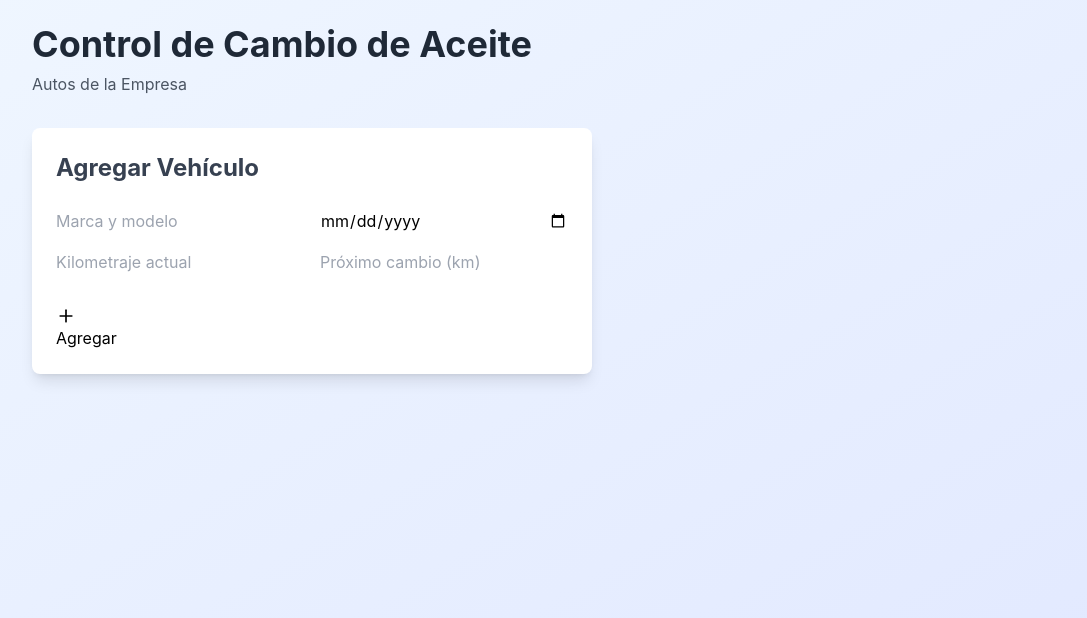
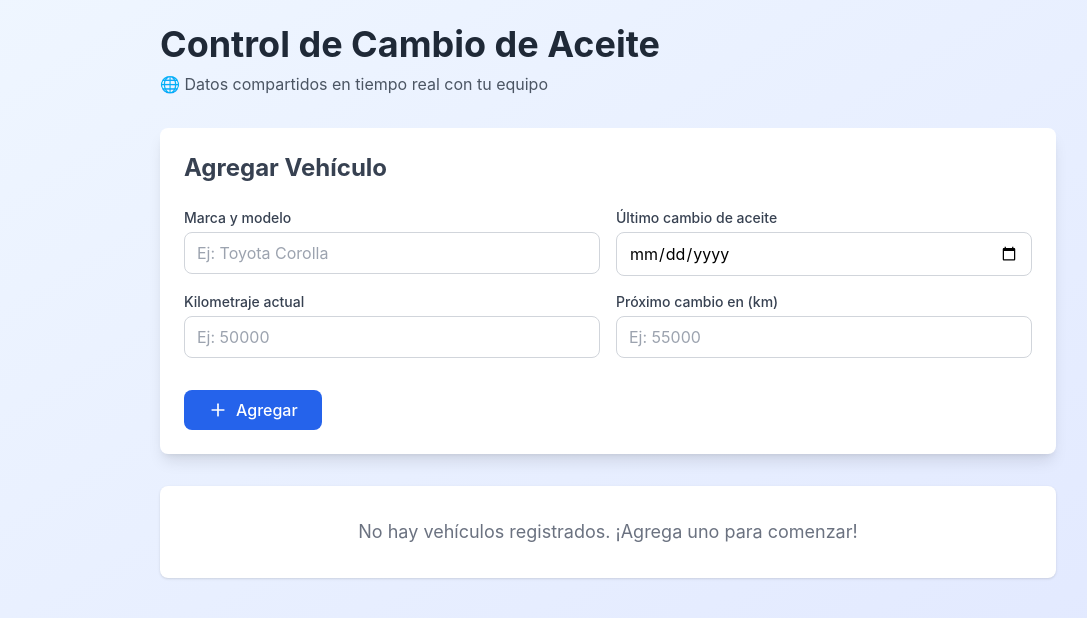
Before and after one commit to beli240392-maker/app_cars, a React (Create React App) app: page / in a window 1280 px wide. Shown: the top 618 px of the page, without its empty margins (32-1119 px from the left). Built offline with nearby package versions, Linux system fonts and the light colour scheme; no server answers; the HTML template or start-up script is replaced by a standard one.

Commit message:
Update App.js

```diff
--- a/src/App.js
+++ b/src/App.js
@@ -57,7 +57,10 @@ function App() {
 
   const handleInputChange = (e) => {
     const { name, value } = e.target;
-    setFormData(prev => ({ ...prev, [name]: value }));
+    setFormData(prev => ({
+      ...prev,
+      [name]: value
+    }));
   };
 
   const handleAddVehicle = async () => {
@@ -117,7 +120,6 @@ function App() {
         mileage: '',
         nextChangeAt: ''
       });
-
     } catch (error) {
       console.error("Error guardando vehículo:", error);
       alert('Error al guardar el vehículo');
@@ -127,8 +129,7 @@ function App() {
   };
 
   const handleDelete = async (id) => {
-    if (!window.confirm('¿Estás seguro de que quieres eliminar este vehículo?')) return;
-
+    if (window.confirm('¿Estás seguro de que quieres eliminar este vehículo?')) {
       setSyncing(true);
       try {
         const response = await fetch(
@@ -146,6 +147,7 @@ function App() {
         alert('Error al eliminar el vehículo');
       } finally {
         setSyncing(false);
+      }
     }
   };
 
@@ -181,36 +183,95 @@ function App() {
 
   return (
     <div className="min-h-screen bg-gradient-to-br from-blue-50 to-indigo-100 p-6">
-      <div className="max-w-6xl mx-auto">
+      <div className="max-w-4xl mx-auto">
         <h1 className="text-4xl font-bold text-gray-800 mb-2">Control de Cambio de Aceite</h1>
-        <p className="text-gray-600 mb-8">
-          Autos de la Empresa {syncing && '(Sincronizando...)'}
-        </p>
+        <p className="text-gray-600 mb-8">🌐 Datos compartidos en tiempo real con tu equipo {syncing && '(Sincronizando...)'}</p>
 
-        {/* === DOS COLUMNAS === */}
-        <div className="grid grid-cols-1 lg:grid-cols-2 gap-8">
-
-          {/* FORMULARIO */}
-          <div className="bg-white rounded-lg shadow-lg p-6">
+        <div className="bg-white rounded-lg shadow-lg p-6 mb-8">
           <h2 className="text-2xl font-bold text-gray-700 mb-6">
             {editingId ? 'Editar Vehículo' : 'Agregar Vehículo'}
           </h2>
 
           <div className="space-y-4">
             <div className="grid grid-cols-1 md:grid-cols-2 gap-4">
-                <input type="text" name="make" value={formData.make} onChange={handleInputChange} placeholder="Marca y modelo" className="input" />
-                <input type="date" name="lastOilChange" value={formData.lastOilChange} onChange={handleInputChange} className="input" />
-                <input type="number" name="mileage" value={formData.mileage} onChange={handleInputChange} placeholder="Kilometraje actual" className="input" />
-                <input type="number" name="nextChangeAt" value={formData.nextChangeAt} onChange={handleInputChange} placeholder="Próximo cambio (km)" className="input" />
+              <div>
+                <label className="block text-sm font-medium text-gray-700 mb-1">
+                  Marca y modelo
+                </label>
+                <input
+                  type="text"
+                  name="make"
+                  value={formData.make}
+                  onChange={handleInputChange}
+                  placeholder="Ej: Toyota Corolla"
+                  className="w-full px-3 py-2 border border-gray-300 rounded-lg focus:outline-none focus:ring-2 focus:ring-blue-500"
+                />
+              </div>
+
+              <div>
+                <label className="block text-sm font-medium text-gray-700 mb-1">
+                  Último cambio de aceite
+                </label>
+                <input
+                  type="date"
+                  name="lastOilChange"
+                  value={formData.lastOilChange}
+                  onChange={handleInputChange}
+                  className="w-full px-3 py-2 border border-gray-300 rounded-lg focus:outline-none focus:ring-2 focus:ring-blue-500"
+                />
+              </div>
+
+              <div>
+                <label className="block text-sm font-medium text-gray-700 mb-1">
+                  Kilometraje actual
+                </label>
+                <input
+                  type="number"
+                  name="mileage"
+                  value={formData.mileage}
+                  onChange={handleInputChange}
+                  placeholder="Ej: 50000"
+                  className="w-full px-3 py-2 border border-gray-300 rounded-lg focus:outline-none focus:ring-2 focus:ring-blue-500"
+                />
+              </div>
+
+              <div>
+                <label className="block text-sm font-medium text-gray-700 mb-1">
+                  Próximo cambio en (km)
+                </label>
+                <input
+                  type="number"
+                  name="nextChangeAt"
+                  value={formData.nextChangeAt}
+                  onChange={handleInputChange}
+                  placeholder="Ej: 55000"
+                  className="w-full px-3 py-2 border border-gray-300 rounded-lg focus:outline-none focus:ring-2 focus:ring-blue-500"
+                />
+              </div>
             </div>
 
             <div className="flex gap-3 pt-4">
-                <button onClick={handleAddVehicle} disabled={syncing} className="btn-primary">
-                  <Plus size={20} /> {editingId ? 'Actualizar' : 'Agregar'}
+              <button
+                onClick={handleAddVehicle}
+                disabled={syncing}
+                className="flex items-center gap-2 bg-blue-600 text-white px-6 py-2 rounded-lg hover:bg-blue-700 transition font-medium disabled:bg-gray-400"
+              >
+                <Plus size={20} />
+                {editingId ? 'Actualizar' : 'Agregar'}
               </button>
-
               {editingId && (
-                  <button onClick={() => { setEditingId(null); setFormData({ make:'', lastOilChange:'', mileage:'', nextChangeAt:'' }); }} className="btn-secondary">
+                <button
+                  onClick={() => {
+                    setEditingId(null);
+                    setFormData({
+                      make: '',
+                      lastOilChange: '',
+                      mileage: '',
+                      nextChangeAt: ''
+                    });
+                  }}
+                  className="bg-gray-500 text-white px-6 py-2 rounded-lg hover:bg-gray-600 transition font-medium"
+                >
                   Cancelar
                 </button>
               )}
@@ -218,31 +279,68 @@ function App() {
           </div>
         </div>
 
-          {/* VEHÍCULOS */}
         <div className="space-y-4">
-            {vehicles.map(vehicle => {
+          {vehicles.length === 0 ? (
+            <div className="bg-white rounded-lg shadow p-8 text-center text-gray-500">
+              <p className="text-lg">No hay vehículos registrados. ¡Agrega uno para comenzar!</p>
+            </div>
+          ) : (
+            vehicles.map(vehicle => {
               const mileage = parseInt(vehicle.mileage) || 0;
               const nextChangeAt = parseInt(vehicle.nextChangeAt) || 0;
               const statusColor = getStatusColor(mileage, nextChangeAt);
               const statusText = getStatusText(mileage, nextChangeAt);
+              const remaining = nextChangeAt - mileage;
 
               return (
                 <div key={vehicle.id} className={`rounded-lg shadow-lg p-6 border-2 ${statusColor}`}>
-                  <h3 className="text-xl font-bold">{vehicle.make}</h3>
+                  <div className="flex justify-between items-start mb-4">
+                    <div>
+                      <h3 className="text-2xl font-bold text-gray-800">{vehicle.make}</h3>
+                    </div>
+                    <span className="bg-blue-600 text-white px-4 py-2 rounded-lg font-semibold">
+                      {statusText}
+                    </span>
+                  </div>
 
-                  <div className="flex gap-2 mt-4">
-                    <button onClick={() => handleEdit(vehicle)} className="btn-primary">
+                  <div className="grid grid-cols-2 md:grid-cols-4 gap-4 mb-4">
+                    <div>
+                      <p className="text-sm text-gray-600">Último cambio</p>
+                      <p className="font-semibold text-gray-800">{vehicle.lastOilChange}</p>
+                    </div>
+                    <div>
+                      <p className="text-sm text-gray-600">Kilometraje actual</p>
+                      <p className="font-semibold text-gray-800">{vehicle.mileage} km</p>
+                    </div>
+                    <div>
+                      <p className="text-sm text-gray-600">Próximo cambio</p>
+                      <p className="font-semibold text-gray-800">{vehicle.nextChangeAt} km</p>
+                    </div>
+                    <div>
+                      <p className="text-sm text-gray-600">Falta</p>
+                      <p className="font-semibold text-gray-800">{remaining} km</p>
+                    </div>
+                  </div>
+
+                  <div className="flex gap-2">
+                    <button
+                      onClick={() => handleEdit(vehicle)}
+                      className="flex-1 bg-blue-500 text-white px-3 py-2 rounded hover:bg-blue-600 transition text-sm font-medium"
+                    >
                       Editar
                     </button>
-                    <button onClick={() => handleDelete(vehicle.id)} className="btn-danger">
+                    <button
+                      onClick={() => handleDelete(vehicle.id)}
+                      disabled={syncing}
+                      className="bg-red-500 text-white px-3 py-2 rounded hover:bg-red-600 transition disabled:bg-gray-400"
+                    >
                       <Trash2 size={18} />
                     </button>
                   </div>
                 </div>
               );
-            })}
-          </div>
-
+            })
+          )}
         </div>
       </div>
     </div>
```
Lines whose indentation alone changed are shown as unchanged.
